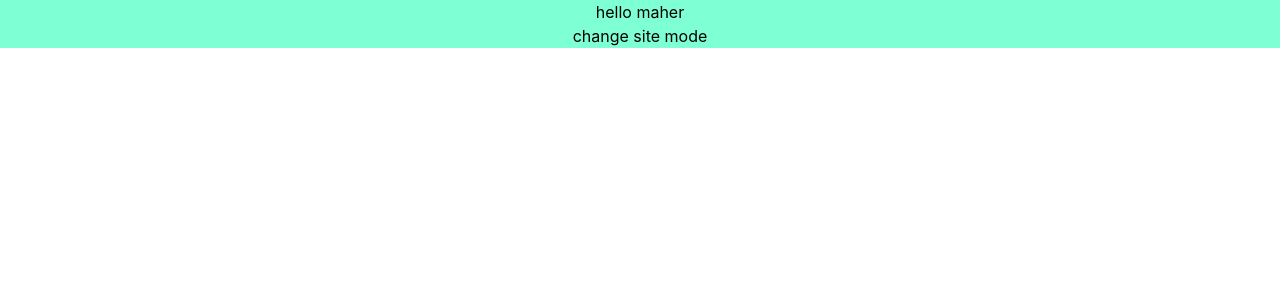
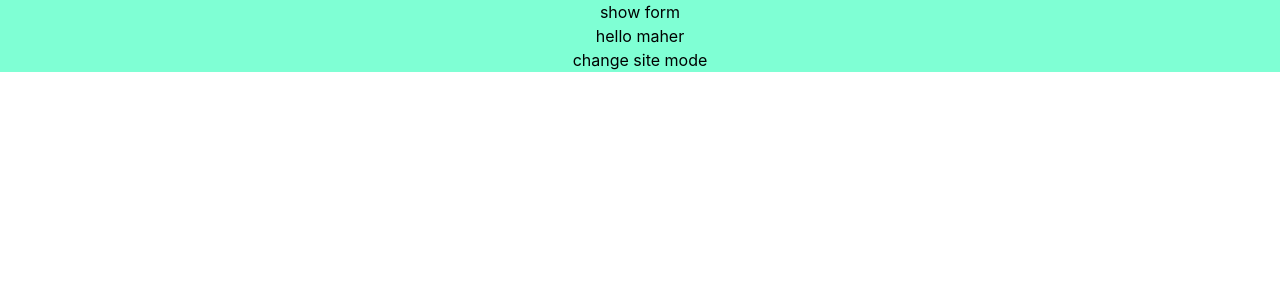
Before and after one commit to maher9393267111/react-client-22, a React (Create React App) app: page / in a window 1280 px wide. Shown: the top 300 px of the page. Built offline with nearby package versions, Linux system fonts and the light colour scheme; no server answers.

Commit message:
show  form from top

```diff
--- a/src/App.js
+++ b/src/App.js
@@ -29,11 +29,46 @@ const hamndlechecked = () => {
 }
 
 
+const [show, setShow] = useState(false);
+
+
+const showlogin = () => {
+
+
+setShow(true)
+
+
+}
+
+
 
 
 
   return (
     <div className="App">
+
+
+
+<div  className={`  fixed top-0 left-0 right-0  ${show ? '   translate-y-0' : 'translate-y-[-100vh] '}   transition-all duration-500  h-[30vh]   bg-green-700  `}>
+
+<h1
+
+onClick={() => setShow(!show)}
+>close me</h1>
+
+overlay here
+
+
+</div>
+
+
+<div
+onClick={showlogin}
+className=''
+>
+  show form
+</div>
+
 
      hello maher
 
```
